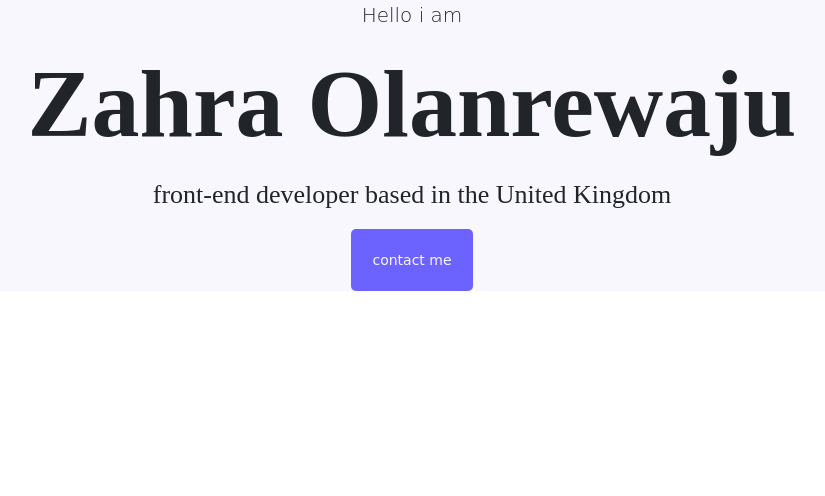
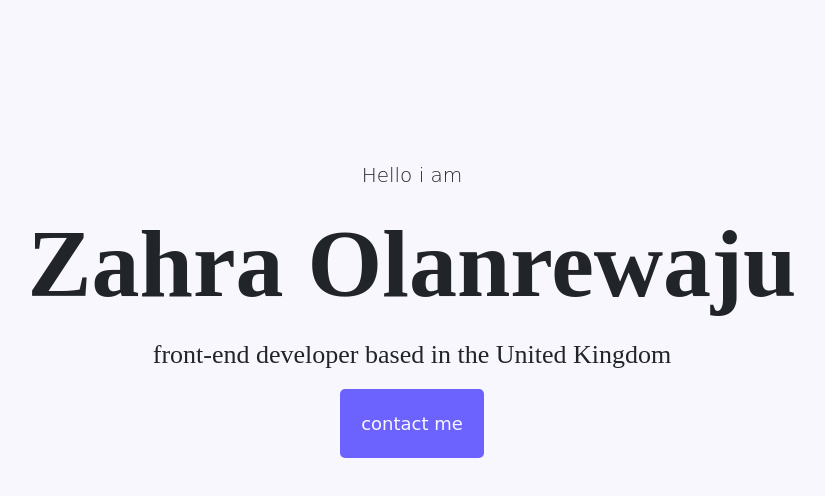
Before and after one commit to zahrabola/portfolio-shecodes, a plain HTML site: page index.html in a window 1280 px wide. Shown: the whole page, without its empty margins (228-1053 px from the left). Drawn offline with nearby package versions, Linux system fonts and the light colour scheme.

Commit message:
Update application.css

```diff
--- a/styles/application.css
+++ b/styles/application.css
@@ -18,10 +18,11 @@ h1 {
 .hero {
   text-align: center;
   background-color: var(--secondary-color);
+  padding: 160px 20px;
 }
 .hero h2 {
   font-family: "Playfair Display", serif;
-  font-weight: lighter;
+  font-weight: normal;
   font-size: 26px;
   line-height: 2;
 }
@@ -29,8 +30,8 @@ h1 {
   background-color: var(--branding-color);
   padding: 20px;
   border-radius: 5px;
-  font-size: 14px;
+  font-size: 18px;
   color: #f9f7fe;
   font-family: "Fruktur", cursive;
-  line-height: 20px;
+  line-height: 27px;
 }
```
